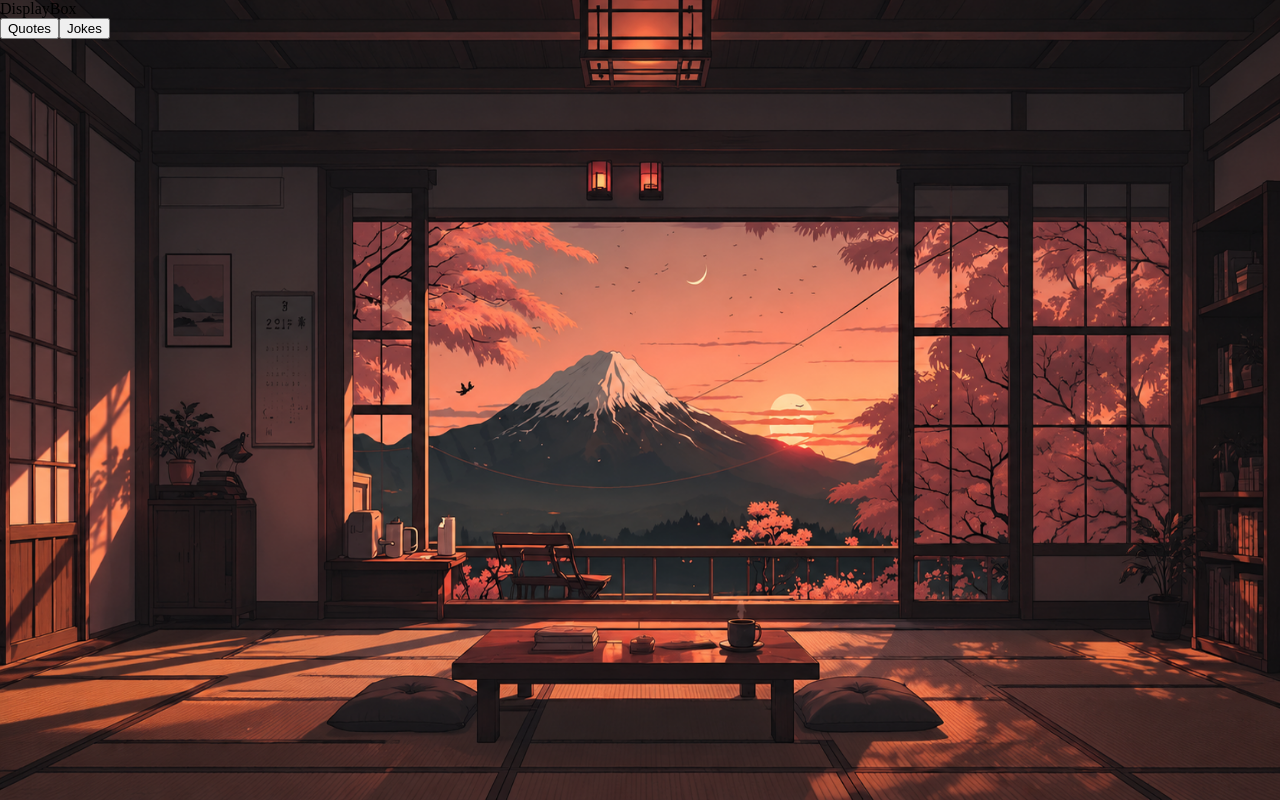
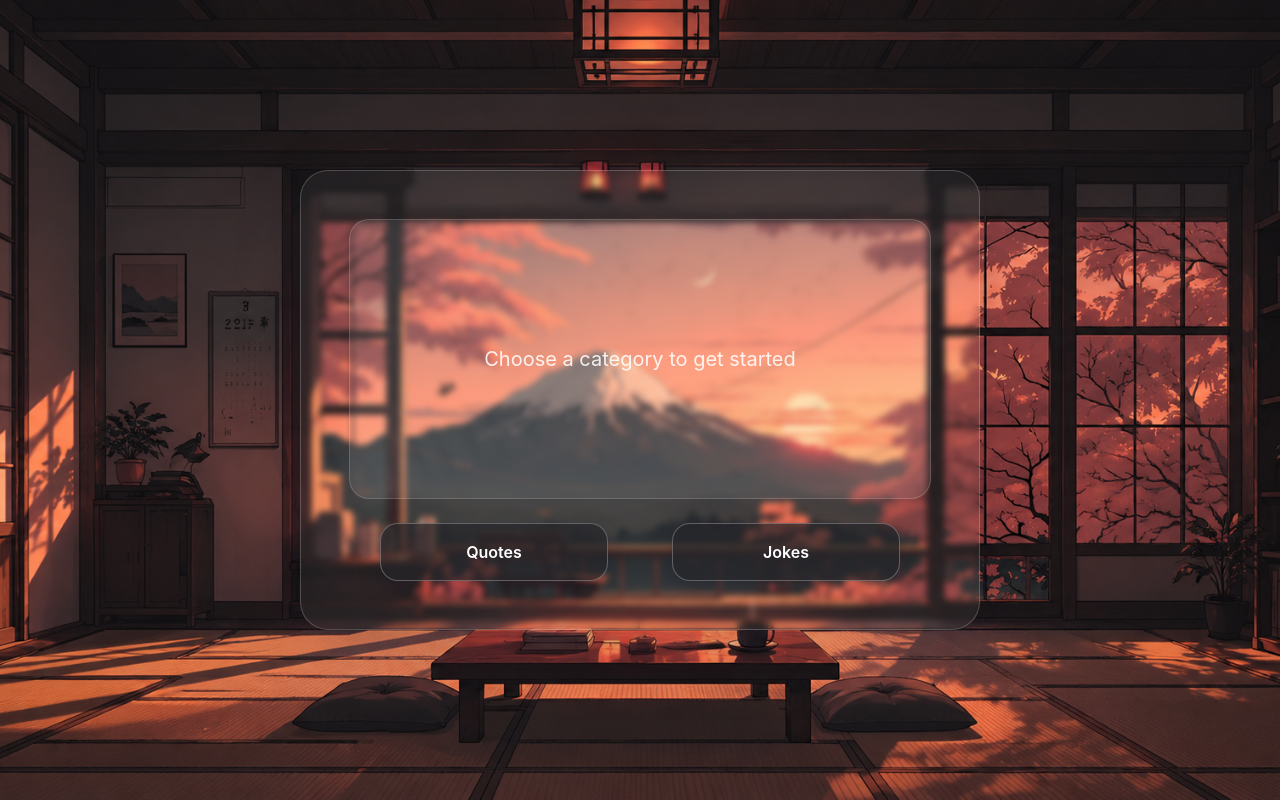
Before and after one commit to shuubh-dev/jokes-quotes-generator, a React (Vite) app: page / in a window 1280 px wide. Built offline with nearby package versions, Linux system fonts and the light colour scheme.

Commit message:
Refactor UI components and styles for improved layout and design

```diff
--- a/index.html
+++ b/index.html
@@ -4,7 +4,7 @@
     <meta charset="UTF-8" />
     <link rel="icon" type="image/svg+xml" href="/favicon.svg" />
     <meta name="viewport" content="width=device-width, initial-scale=1.0" />
-    <title>jokes-and-quotes-generator</title>
+    <title>Jokes & Quotes Generator</title>
   </head>
   <body>
     <div id="root"></div>
--- a/src/components/ButtonsContainer.jsx
+++ b/src/components/ButtonsContainer.jsx
@@ -1,10 +1,10 @@
-
+import "../styles/ButtonsContainer.css"
 
 const ButtonsContainer = () => {
   return (
-    <div>
-        <button>Quotes</button>
-        <button>Jokes</button>
+    <div className="buttons-container">
+      <button className="content-button" type="button">Quotes</button>
+      <button className="content-button" type="button">Jokes</button>
     </div>
   )
 }
--- a/src/components/DisplayBox.jsx
+++ b/src/components/DisplayBox.jsx
@@ -1,10 +1,10 @@
-
+import "../styles/DisplayBox.css"
 
 const DisplayBox = () => {
   return (
-    <div>
-        DisplayBox
-    </div>
+    <section className="display-box" aria-live="polite">
+      <p>Choose a category to get started</p>
+    </section>
   )
 }
 
--- a/src/components/MainContainer.jsx
+++ b/src/components/MainContainer.jsx
@@ -1,13 +1,13 @@
 import ButtonsContainer from "./ButtonsContainer"
 import DisplayBox from "./DisplayBox"
-
+import "../styles/MainContainer.css"
 
 const MainContainer = () => {
   return (
-    <div>
-        <DisplayBox/>
-        <ButtonsContainer/>
-    </div>
+    <main className="main-container">
+      <DisplayBox />
+      <ButtonsContainer />
+    </main>
   )
 }
 
--- a/src/styles/App.css
+++ b/src/styles/App.css
@@ -2,18 +2,30 @@ html,
 body,
 #root {
   width: 100%;
-  height: 100%;
+  min-height: 100%;
   margin: 0;
-  overflow: hidden;
+}
+
+* {
+  box-sizing: border-box;
+}
+
+body {
+  min-width: 320px;
+  min-height: 100vh;
+  font-family: Inter, ui-sans-serif, system-ui, -apple-system, BlinkMacSystemFont, "Segoe UI", sans-serif;
+  color: #fff;
 }
 
 .app {
-  width: 100%;
-  height: 100vh;
-  height: 100dvh;
-  overflow: hidden;
+  display: grid;
+  min-height: 100vh;
+  min-height: 100dvh;
+  padding: 32px 20px;
+  place-items: center;
   background-image: url('../assets/background.png');
   background-position: center;
   background-repeat: no-repeat;
-  background-size: 100% 100%;
+  background-size: cover;
+  background-color: #171735;
 }
--- /dev/null
+++ b/src/styles/ButtonsContainer.css
@@ -0,0 +1,44 @@
+.buttons-container {
+  width: min(100%, 520px);
+  display: flex;
+  justify-content: space-between;
+  gap: 64px;
+}
+
+.content-button {
+  flex: 1;
+  min-height: 58px;
+  padding: 14px 24px;
+  border: 1px solid rgb(205 205 210 / 34%);
+  border-radius: 18px;
+  background: rgb(38 38 42 / 72%);
+  box-shadow: 0 8px 24px rgb(8 8 30 / 18%);
+  color: #fff;
+  cursor: pointer;
+  font: inherit;
+  font-size: 1rem;
+  font-weight: 600;
+  transition: background-color 160ms ease, transform 160ms ease, border-color 160ms ease;
+}
+
+.content-button:hover {
+  transform: translateY(-2px);
+  border-color: rgb(225 225 230 / 55%);
+  background: rgb(58 58 64 / 84%);
+}
+
+.content-button:focus-visible {
+  outline: 3px solid rgb(255 255 255 / 90%);
+  outline-offset: 4px;
+}
+
+@media (max-width: 480px) {
+  .buttons-container {
+    gap: 32px;
+  }
+
+  .content-button {
+    min-height: 54px;
+    padding-inline: 16px;
+  }
+}
--- /dev/null
+++ b/src/styles/DisplayBox.css
@@ -0,0 +1,26 @@
+.display-box {
+  width: 100%;
+  min-height: 280px;
+  display: grid;
+  padding: 16px;
+  place-items: center;
+  border: 1px solid rgb(255 255 255 / 16%);
+  border-radius: 20px;
+  background: rgb(255 255 255 / 6%);
+  backdrop-filter: blur(6px);
+  -webkit-backdrop-filter: blur(6px);
+  text-align: center;
+}
+
+.display-box p {
+  margin: 0;
+  color: rgb(255 255 255 / 88%);
+  font-size: clamp(1rem, 2.5vw, 1.25rem);
+  line-height: 1.6;
+}
+
+@media (max-width: 480px) {
+  .display-box {
+    min-height: 240px;
+  }
+}
--- /dev/null
+++ b/src/styles/MainContainer.css
@@ -0,0 +1,14 @@
+.main-container {
+  width: min(100%, 680px);
+  display: flex;
+  flex-direction: column;
+  align-items: center;
+  gap: 24px;
+  padding: clamp(24px, 5vw, 48px);
+  border: 1px solid rgb(255 255 255 / 20%);
+  border-radius: 28px;
+  background: rgb(255 255 255 / 5%);
+  box-shadow: 0 24px 70px rgb(8 8 30 / 16%);
+  backdrop-filter: blur(3px);
+  -webkit-backdrop-filter: blur(3px);
+}
```
